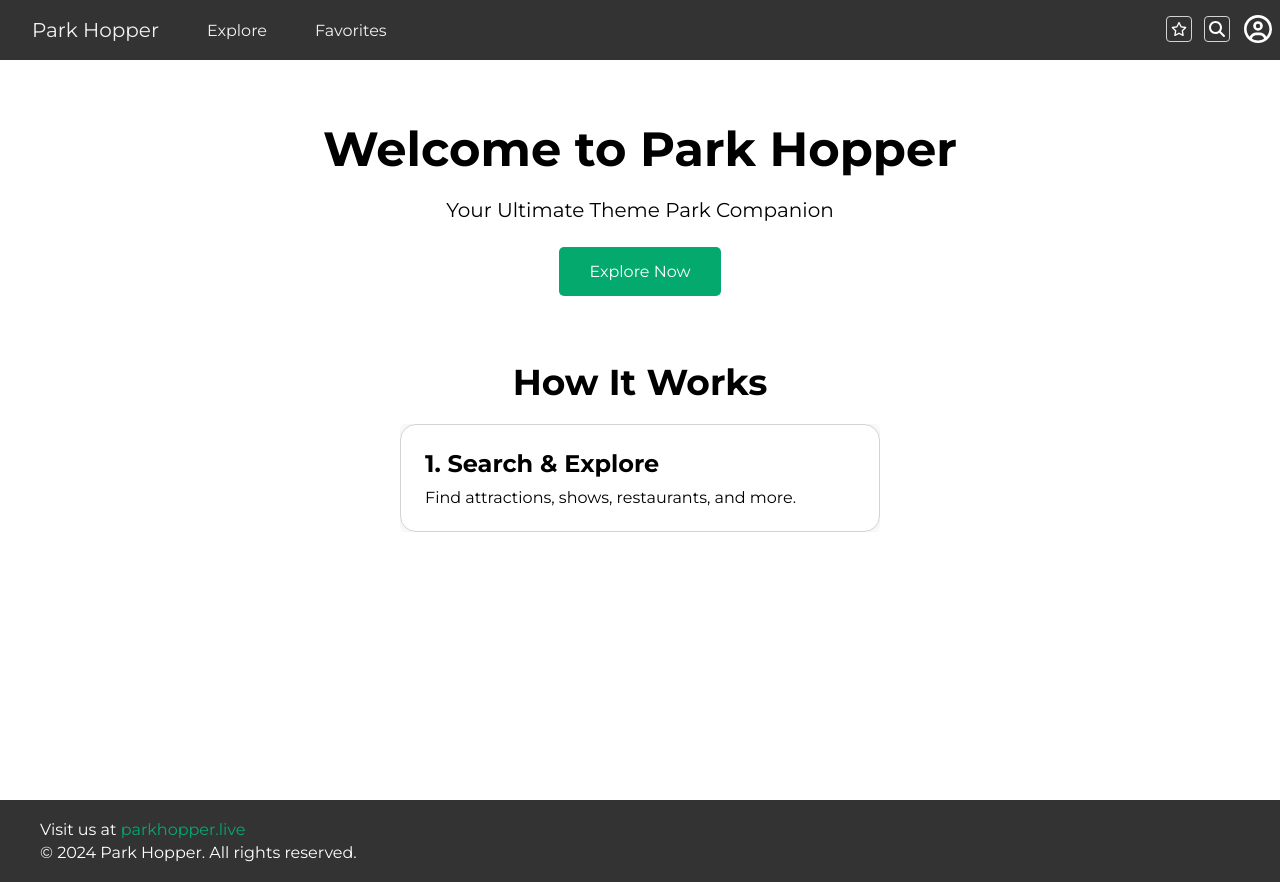
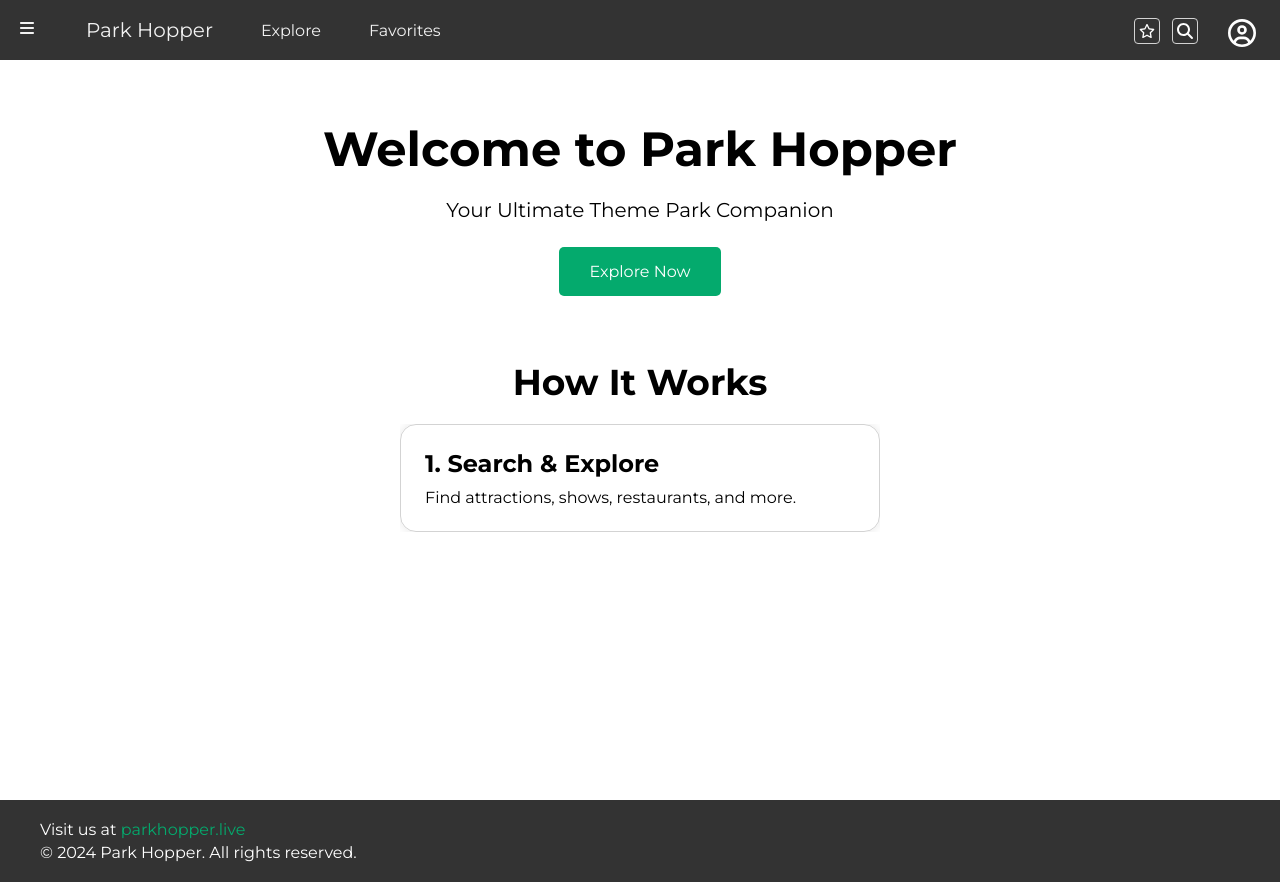
Before and after one commit to DiegoRojo99/park-hopper-frontend, a React (Create React App) app: page / in a window 1280 px wide. Built offline with nearby package versions, Linux system fonts and the light colour scheme; no server answers.

Commit message:
Format nav

```diff
--- a/src/components/nav/Nav.css
+++ b/src/components/nav/Nav.css
@@ -44,13 +44,22 @@
   cursor: pointer;
 }
 
+.option-icons{
+  display: flex;
+  flex-direction: row;
+}
+
 .util-icon{
-  margin: 0 6px;
+  margin: 18px 6px 16px;
   padding: 4px;
   border: 1px solid lightgray;
   width: 16px;
   height: 16px;
   border-radius: 4px;
+}
+
+.nav-space {
+  margin-left: auto;
 }
 
 @media screen and (max-width: 600px) {
@@ -90,7 +99,7 @@
   }
 
   .nav-logo {
-    padding: 14px 0px;
+    padding: 18px 0px 22px;
   }
 
   .nav-menu{
@@ -98,14 +107,19 @@
   }
 }
 
-@media (min-width: 600px) {
+@media screen and (min-width: 600px) {
   .option-icons {
-    margin-left: auto;
+    margin-right: 16px;
   }
 }
 
 #hamburger-icon{
   transition: transform 0.5s ease;
+  color: #f2f2f2;
+  font-size: 16px;
+  cursor: pointer;
+  text-align: center;
+  margin: 18px 20px 22px;
 }
 #hamburger-icon.clicked{
   transform: rotate(90deg);
--- a/src/components/nav/Nav.jsx
+++ b/src/components/nav/Nav.jsx
@@ -40,7 +40,7 @@ function Nav() {
 
   return (
     <div className="nav-menu" ref={navRef}>
-      <a id="hamburger-icon" className={openMenu ? 'clicked icon' : 'icon'} onClick={toggleMenu}>
+      <a id="hamburger-icon" className={openMenu ? 'clicked' : ''} onClick={toggleMenu}>
         <FontAwesomeIcon icon={faBars} />
       </a>
       <Link className="nav-logo" to="/" onClick={handleLinkClick}>
@@ -50,21 +50,7 @@ function Nav() {
         <NavItem link="/explore" name="Explore" icon={faCompass} />
         <NavItem link="/favs" name="Favorites" icon={faStar} />
       </div>
-      <div></div>
-      <div></div>
-      <div></div>
-      <div></div>
-      <div></div>
-      <div></div>
-      <div></div>
-      <div></div>
-      <div></div>
-      <div></div>
-      <div></div>
-      <div></div>
-      <div></div>
-      <div></div>
-      <div></div>
+      <div className='nav-space'></div>
       <div className='option-icons'>
         <FontAwesomeIcon className='util-icon' icon={faStar} style={{color: 'white'}} />
         <FontAwesomeIcon className='util-icon' icon={faSearch} style={{color: 'white'}} />
--- a/src/components/v2/User/User.css
+++ b/src/components/v2/User/User.css
@@ -7,7 +7,7 @@
   width: 28px;
   height: 28px;
   border-radius: 50%;
-  margin: 14px 8px 14px;
+  margin: 18px 8px 10px;
 }
 
 .dropdown-menu {
@@ -39,3 +39,9 @@
   width: 100%;
   font-size: 16px;
 }
+
+@media screen and (min-width: 600px) {
+  .user-profile {
+    padding-right: 16px;
+  }
+}
```
